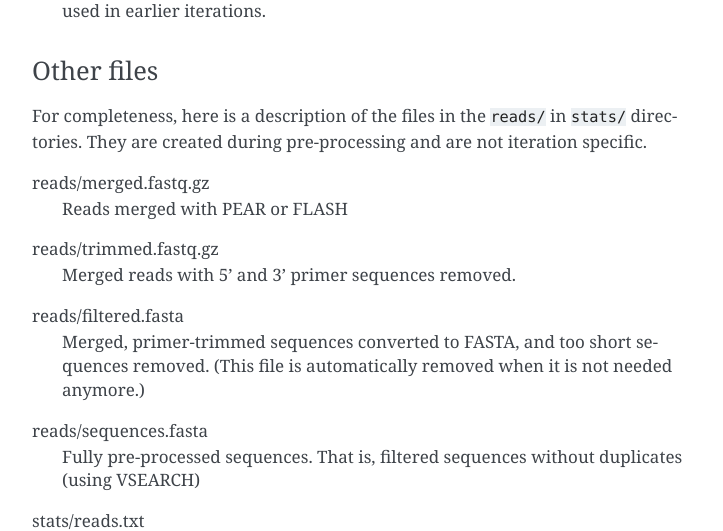
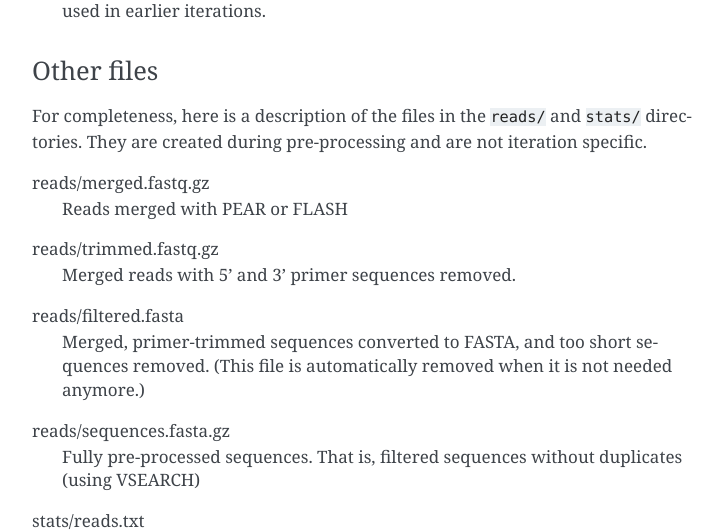
Before and after one commit to NBISweden/IgDiscover-legacy, a Sphinx documentation site: the page built from doc/guide.rst, in a window 1280 px wide and 900 px high, scrolled down 5475 px. Shown: the part 156-687 px from the top of the window, without its empty margins (388-1111 px from the left). Built offline with Sphinx 7.4.7, drawn with Linux system fonts in a browser that asks for light colours.

```diff
--- a/doc/guide.rst
+++ b/doc/guide.rst
@@ -239,7 +239,7 @@ iteration-xx/new_V_database.fasta
 Other files
 -----------
 
-For completeness, here is a description of the files in the ``reads/`` in ``stats/`` directories.
+For completeness, here is a description of the files in the ``reads/`` and ``stats/`` directories.
 They are created during pre-processing and are not iteration specific.
 
 reads/merged.fastq.gz
@@ -252,7 +252,7 @@ reads/filtered.fasta
     Merged, primer-trimmed sequences converted to FASTA, and too short sequences removed.
     (This file is automatically removed when it is not needed anymore.)
 
-reads/sequences.fasta
+reads/sequences.fasta.gz
     Fully pre-processed sequences. That is, filtered sequences without duplicates (using VSEARCH)
 
 stats/reads.txt
```
Also changed, not shown: 1 other file.
